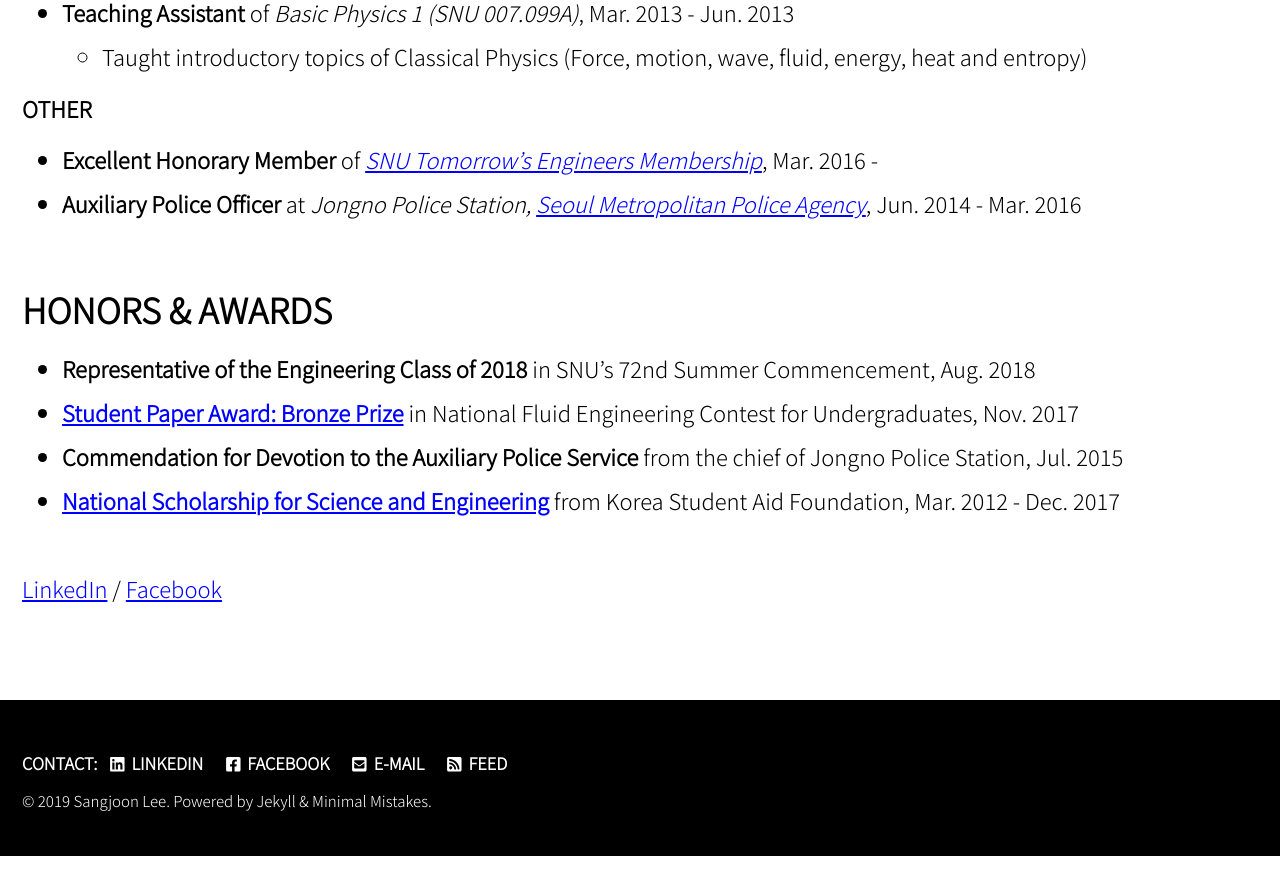
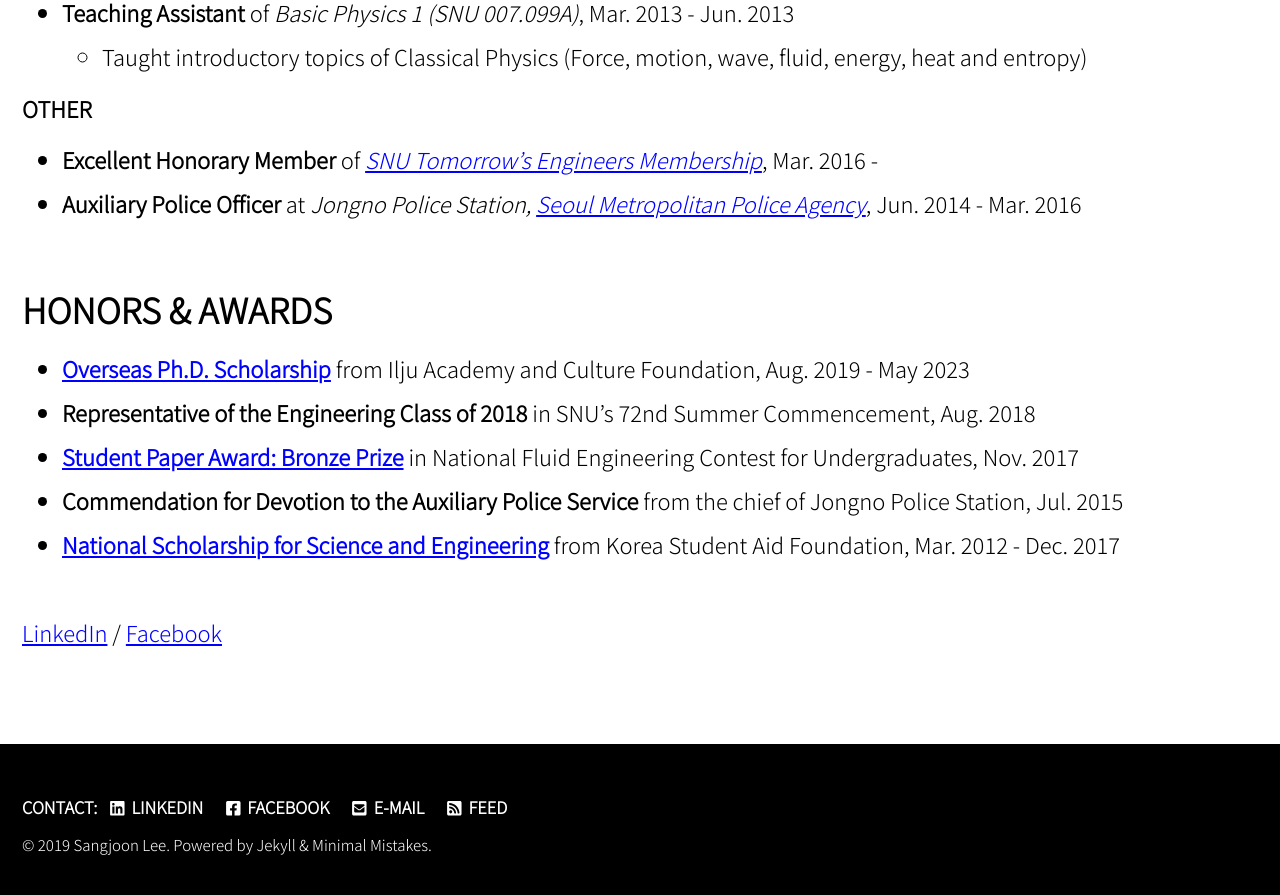
Before and after one commit to jun9303/jun9303.github.io, a Jekyll site: the page built from _pages/about.md, in a window 1280 px wide and 900 px high, scrolled down 2089 px. Shown: the top 895 px of the window. Built offline with Jekyll 4.4.1, drawn with Linux system fonts in a browser that asks for light colours; cached includes are drawn as plain includes; nearby versions of some CDN libraries; before the commit the page ends 2945 px from its top, so only the background shows below that.

Commit message:
Signed-off-by: SJ <jun9303@gmail.com>

```diff
--- a/_pages/about.md
+++ b/_pages/about.md
@@ -70,6 +70,7 @@ feature_row:
 
 # HONORS & AWARDS
 
+- **[Overseas Ph.D. Scholarship](http://www.taekwanggroup.co.kr/homepage/eng/iljuFoundationIntro.do)** from Ilju Academy and Culture Foundation, Aug. 2019 - May 2023
 - **Representative of the Engineering Class of 2018** in SNU's 72nd Summer Commencement, Aug. 2018
 - **[Student Paper Award: Bronze Prize](http://www.dbpia.co.kr/journal/articleDetail?nodeId=NODE07287580&language=ko_KR#)** in National Fluid Engineering Contest for Undergraduates, Nov. 2017
 - **Commendation for Devotion to the Auxiliary Police Service** from the chief of Jongno Police Station, Jul. 2015
```
